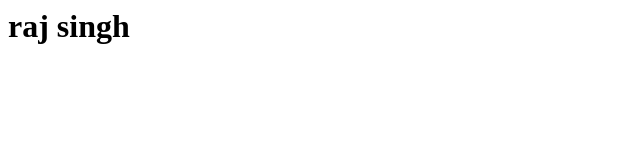
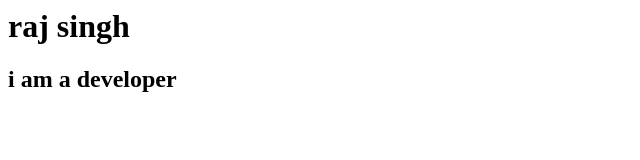
Before and after one commit to talktoraj/practice_git, a plain HTML site: page index.html in a window 1280 px wide. Shown: the whole page, without its empty margins (0-640 px from the left). Drawn offline with Linux system fonts and the light colour scheme.

Commit message:
idid chan

```diff
--- a/index.html
+++ b/index.html
@@ -6,5 +6,6 @@
   </heaad>
   <body>
     <h1>raj singh</h1>
+    <h2>i am a developer</h2>
   </body>
 </html>
```
